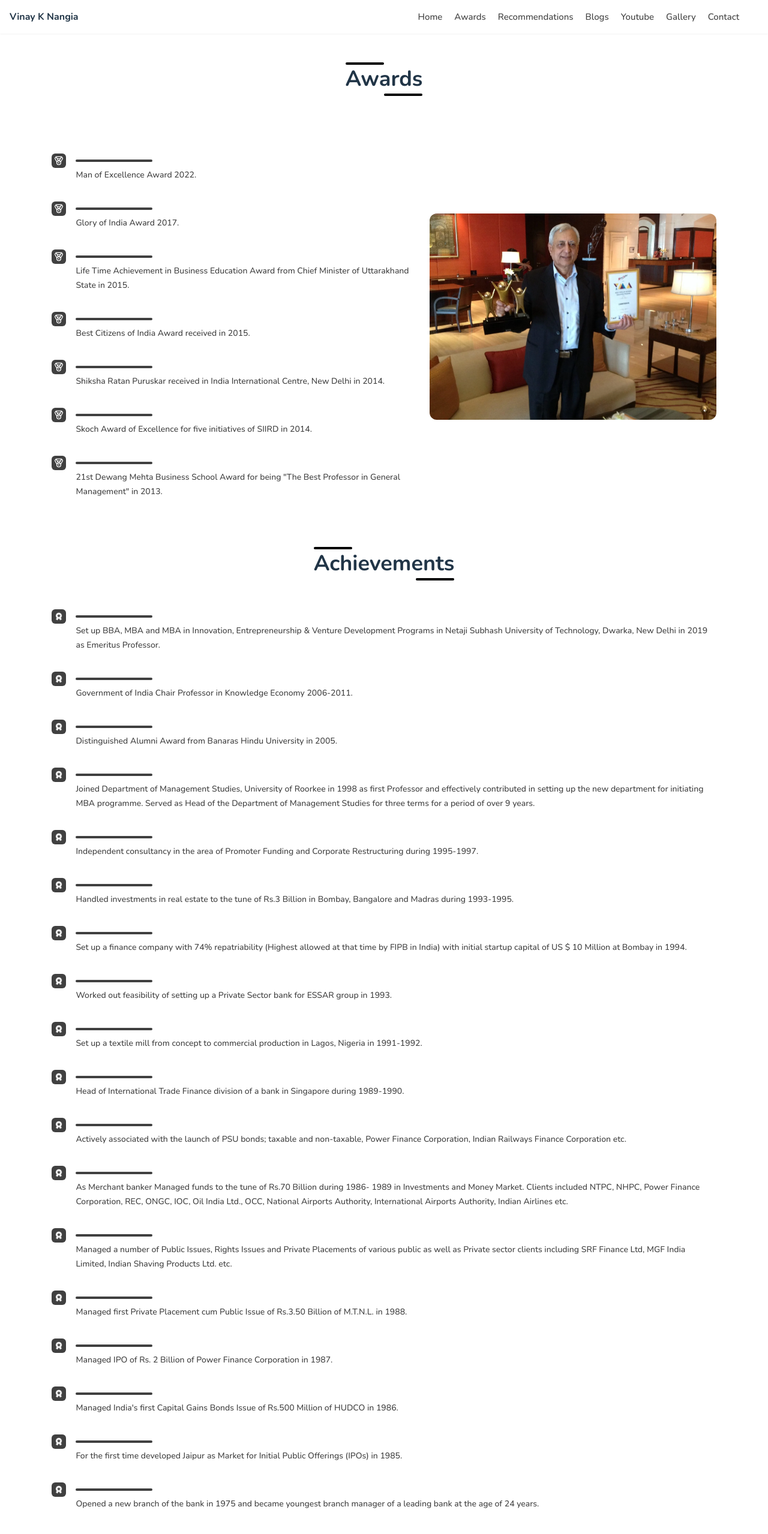
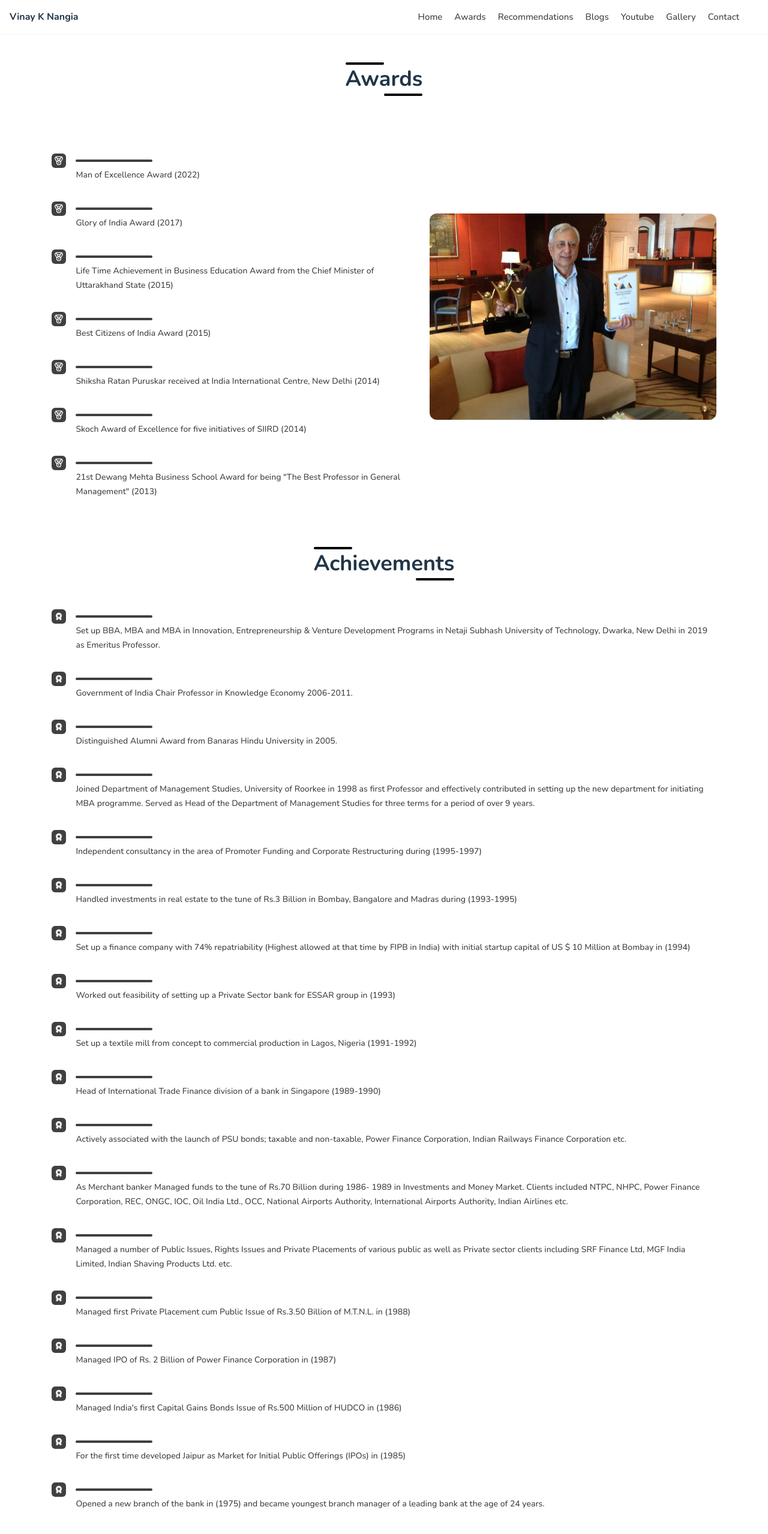
Before and after one commit to IrfanshaikH-7/prof-porfolio, a React (Vite) app: page /awards in a window 1280 px wide. Shown: the top 2558 px of the page at 60% size. Built offline with nearby package versions, Linux system fonts and the light colour scheme.

Commit message:
bracket chnages are done & grammer mistakes are resolved

```diff
--- a/src/data/listData.js
+++ b/src/data/listData.js
@@ -1,31 +1,31 @@
 export const awards = [
   {
     title: 'Award 0',
-    description: 'Man of Excellence Award 2022.',
+    description: 'Man of Excellence Award (2022)',
   },
     {
       title: 'Award 1',
-      description: 'Glory of India Award 2017.',
+      description: 'Glory of India Award (2017)',
     },
     {
       title: 'Award 2',
-      description: 'Life Time Achievement in Business Education Award from Chief Minister of Uttarakhand State in 2015.',
+      description: 'Life Time Achievement in Business Education Award from the Chief Minister of Uttarakhand State (2015)',
     },
     {
       title: 'Award 3',
-      description: 'Best Citizens of India Award received in 2015.',
+      description: 'Best Citizens of India Award (2015)',
     },
     {
       title: 'Award 4',
-      description: 'Shiksha Ratan Puruskar received in India International Centre, New Delhi in 2014.',
+      description: 'Shiksha Ratan Puruskar received at India International Centre, New Delhi (2014)',
     },
     {
       title: 'Award 5',
-      description: 'Skoch Award of Excellence for five initiatives of SIIRD in 2014.',
+      description: 'Skoch Award of Excellence for five initiatives of SIIRD (2014) ',
     },
     {
       title: 'Award 6',
-      description: '21st Dewang Mehta Business School Award for being "The Best Professor in General Management" in 2013.',
+      description: '21st Dewang Mehta Business School Award for being "The Best Professor in General Management" (2013)',
     }
   ];
 
@@ -45,7 +45,7 @@ export const awards = [
     },
     {
       title: 'Project 4',
-      description: 'TCIL Bell South Limited (Joint venture of mini-navaratna TCIL and Bell South, a fortune 500 company); (i) International bidding for development of software for Export Credit Guarantee Corporation of Zimbabwe;(ii) Review of Human Resource Practices and review of plans and policies relating to Finance and Capital Structure',
+      description: 'TCIL Bell South Limited (Joint venture of mini-navaratna TCIL and Bell South, a fortune 500 company); (i) International bidding for development of software for Export Credit Guarantee Corporation of Zimbabwe;(ii) Review of Human Resource Practices and review of plans and policies relating to Finance and Capital Structure.',
     },
     {
       title: 'Project 5',
@@ -57,7 +57,7 @@ export const awards = [
     },
     {
       title: 'Project 7',
-      description: 'Government of India; Conservation and Management Plan for Dal and Nagin Lakes - Preparation of D.P.R. My contribution was in the area of Design of administrative, financial and legal arrangements for ensuring sustainability of the lake',
+      description: 'Government of India; Conservation and Management Plan for Dal and Nagin Lakes - Preparation of D.P.R. My contribution was in the area of Design of administrative, financial and legal arrangements for ensuring sustainability of the lake.',
     },
     {
       title: 'Project 8',
@@ -65,7 +65,7 @@ export const awards = [
     },
     {
       title: 'Project 9',
-      description: 'Government of Madhya Pradesh; Conservation Plan for River Shipra in Ujjain project (over USD 150000).',
+      description: 'Government of Madhya Pradesh; Conservation Plan for River Shipra in Ujjain project (over USD 150000)',
     },
     {
       title: 'Project 10',
@@ -73,7 +73,7 @@ export const awards = [
     },
     {
       title: 'Project 11',
-      description: 'Government of Uttaranchal; Pro-Poor e-Governance Initiatives in Uttaranchal project (over USD 800000).',
+      description: 'Government of Uttaranchal; Pro-Poor e-Governance Initiatives in Uttaranchal project (over USD 800000)',
     },
     {
       title: 'Project 12',
@@ -91,19 +91,19 @@ export const awards = [
   export const researchProjects = [
     {
       title: 'Project 1',
-      description: 'Principal Investigator in a project titled "Students Initiative for Integrated Rural Development" funded by e – Gestalt, Bangalore (2011–2016).',
+      description: 'Principal Investigator in a project titled "Students Initiative for Integrated Rural Development" funded by e – Gestalt, Bangalore (2011–2016)',
     },
     {
       title: 'Project 2',
-      description: 'Principal Investigator in a project titled \'YUKTI\'- A Business Plan Competition for National Small Industries Corporation (NSIC) funded by NSIC, New Delhi (2010-2011).',
+      description: 'Principal Investigator in a project titled \'YUKTI\'- A Business Plan Competition for National Small Industries Corporation (NSIC) funded by NSIC, New Delhi (2010-2011)',
     },
     {
       title: 'Project 3',
-      description: 'Investigator in a project titled "Prototype Development and Deployment of VSAT-based Mobile e-Learning Terminals (MeLT)" to the tune of Rs 300 lac (over USD 600000) awarded by Government of India, Ministry of Human Resource Development (MHRD) (2009- 2015).',
+      description: 'Investigator in a project titled "Prototype Development and Deployment of VSAT-based Mobile e-Learning Terminals (MeLT)" to the tune of Rs 300 lac (over USD 600000) awarded by Government of India, Ministry of Human Resource Development (MHRD) (2009- 2015)',
     },
     {
       title: 'Project 4',
-      description: 'Principal Investigator in a multi institutional and multi-disciplinary project entitled "National Competitiveness in the Knowledge Economy" with IIT Roorkee in the lead and with an outlay of Rs 495 lakh (over USD 1 million) by Government of India, Department of Information Technology in Ministry of Communication and Information Technology (2006-2011).',
+      description: 'Principal Investigator in a multi institutional and multi-disciplinary project entitled "National Competitiveness in the Knowledge Economy" with IIT Roorkee in the lead and with an outlay of Rs 495 lakh (over USD 1 million) by Government of India, Department of Information Technology in Ministry of Communication and Information Technology (2006-2011)',
     }
   ];
   export const achievements = [
@@ -125,27 +125,27 @@ export const awards = [
     },
     {
       title: 'Achievement 5',
-      description: 'Independent consultancy in the area of Promoter Funding and Corporate Restructuring during 1995-1997.',
+      description: 'Independent consultancy in the area of Promoter Funding and Corporate Restructuring during (1995-1997)',
     },
     {
       title: 'Achievement 6',
-      description: 'Handled investments in real estate to the tune of Rs.3 Billion in Bombay, Bangalore and Madras during 1993-1995.',
+      description: 'Handled investments in real estate to the tune of Rs.3 Billion in Bombay, Bangalore and Madras during (1993-1995)',
     },
     {
       title: 'Achievement 7',
-      description: 'Set up a finance company with 74% repatriability (Highest allowed at that time by FIPB in India) with initial startup capital of US $ 10 Million at Bombay in 1994.',
+      description: 'Set up a finance company with 74% repatriability (Highest allowed at that time by FIPB in India) with initial startup capital of US $ 10 Million at Bombay in (1994)',
     },
     {
       title: 'Achievement 8',
-      description: 'Worked out feasibility of setting up a Private Sector bank for ESSAR group in 1993.',
+      description: 'Worked out feasibility of setting up a Private Sector bank for ESSAR group in (1993)',
     },
     {
       title: 'Achievement 9',
-      description: 'Set up a textile mill from concept to commercial production in Lagos, Nigeria in 1991-1992.',
+      description: 'Set up a textile mill from concept to commercial production in Lagos, Nigeria (1991-1992)',
     },
     {
       title: 'Achievement 10',
-      description: 'Head of International Trade Finance division of a bank in Singapore during 1989-1990.',
+      description: 'Head of International Trade Finance division of a bank in Singapore (1989-1990)',
     },
     {
       title: 'Achievement 11',
@@ -161,22 +161,22 @@ export const awards = [
     },
     {
       title: 'Achievement 14',
-      description: "Managed first Private Placement cum Public Issue of Rs.3.50 Billion of M.T.N.L. in 1988.",
+      description: "Managed first Private Placement cum Public Issue of Rs.3.50 Billion of M.T.N.L. in (1988)",
     },
     {
       title: 'Achievement 15',
-      description: 'Managed IPO of Rs. 2 Billion of Power Finance Corporation in 1987.',
+      description: 'Managed IPO of Rs. 2 Billion of Power Finance Corporation in (1987)',
     },
     {
       title: 'Achievement 16',
-      description: "Managed India's first Capital Gains Bonds Issue of Rs.500 Million of HUDCO in 1986.",
+      description: "Managed India's first Capital Gains Bonds Issue of Rs.500 Million of HUDCO in (1986)",
     },
     {
       title: 'Achievement 17',
-      description: 'For the first time developed Jaipur as Market for Initial Public Offerings (IPOs) in 1985.',
+      description: 'For the first time developed Jaipur as Market for Initial Public Offerings (IPOs) in (1985)',
     },
     {
       title: 'Achievement 18',
-      description: 'Opened a new branch of the bank in 1975 and became youngest branch manager of a leading bank at the age of 24 years.',
+      description: 'Opened a new branch of the bank in (1975) and became youngest branch manager of a leading bank at the age of 24 years.',
     }
   ];
```
